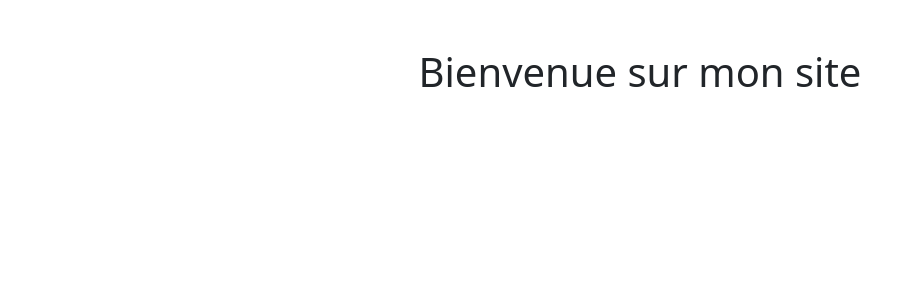
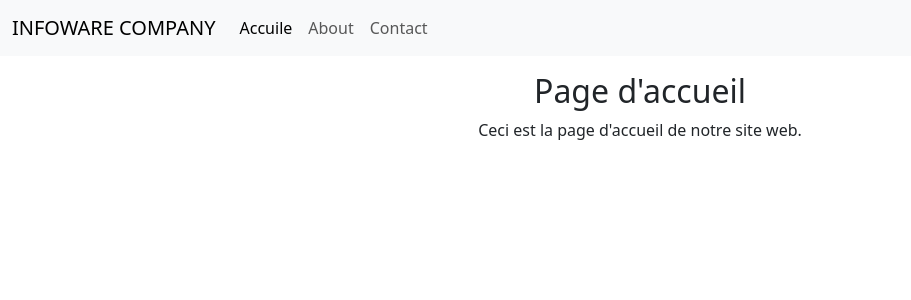
Before and after one commit to the8Proffesional/FLASK, a Flask app: page / in a window 1280 px wide. Shown: the top 300 px of the page, without its empty margins (0-911 px from the left). Run offline with Flask 3, Linux system fonts and the light colour scheme.

Commit message:
add base.html

```diff
--- /dev/null
+++ b/Site/templates/base.html
@@ -0,0 +1,34 @@
+<!DOCTYPE html>
+<html lang="fr">
+<head>
+    <meta charset="UTF-8">
+    <meta name="viewport" content="width=device-width, initial-scale=1.0">
+    <link href="https://cdn.jsdelivr.net/npm/bootstrap@5.3.8/dist/css/bootstrap.min.css" rel="stylesheet" integrity="sha384-sRIl4kxILFvY47J16cr9ZwB07vP4J8+LH7qKQnuqkuIAvNWLzeN8tE5YBujZqJLB" crossorigin="anonymous">
+    <title>{% block title %}{% endblock %}</title>
+</head>
+<body>
+    <nav class="navbar navbar-expand-lg bg-body-tertiary">
+        <div class="container-fluid">
+          <a class="navbar-brand" href="#">INFOWARE COMPANY</a>
+          <button class="navbar-toggler" type="button" data-bs-toggle="collapse" data-bs-target="#navbarNav" aria-controls="navbarNav" aria-expanded="false" aria-label="Toggle navigation">
+            <span class="navbar-toggler-icon"></span>
+          </button>
+          <div class="collapse navbar-collapse" id="navbarNav">
+            <ul class="navbar-nav">
+              <li class="nav-item">
+                <a class="nav-link active" aria-current="page" href="#">Accuile</a>
+              </li>
+              <li class="nav-item">
+                <a class="nav-link" href="#">About</a>
+              </li>
+              <li class="nav-item">
+                <a class="nav-link" href="#">Contact</a>
+              </li>
+            </ul>
+          </div>
+        </div>
+      </nav>
+      {% block body %}{% endblock %}
+    <script src="https://cdn.jsdelivr.net/npm/bootstrap@5.3.8/dist/js/bootstrap.bundle.min.js" integrity="sha384-FKyoEForCGlyvwx9Hj09JcYn3nv7wiPVlz7YYwJrWVcXK/BmnVDxM+D2scQbITxI" crossorigin="anonymous"></script>
+</body>
+</html>
--- a/Site/templates/index.html
+++ b/Site/templates/index.html
@@ -1,16 +1,13 @@
-<!DOCTYPE html>
-<html lang="fr">
-<head>
-    <meta charset="UTF-8">
-    <meta name="viewport" content="width=device-width, initial-scale=1.0">
-    <link href="https://cdn.jsdelivr.net/npm/bootstrap@5.3.8/dist/css/bootstrap.min.css" rel="stylesheet" integrity="sha384-sRIl4kxILFvY47J16cr9ZwB07vP4J8+LH7qKQnuqkuIAvNWLzeN8tE5YBujZqJLB" crossorigin="anonymous">
-    <title>Document</title>
-</head>
-<body>
-    <h1 class="text-center my-5">Bienvenue sur mon site</h1>
+{% extends 'base.html' %}
+{% block title %} Accueil {% endblock %}
 
-
-
-    <script src="https://cdn.jsdelivr.net/npm/bootstrap@5.3.8/dist/js/bootstrap.bundle.min.js" integrity="sha384-FKyoEForCGlyvwx9Hj09JcYn3nv7wiPVlz7YYwJrWVcXK/BmnVDxM+D2scQbITxI" crossorigin="anonymous"></script>
-</body>
-</html>
+{% block body %}
+<div class="container-fluid">
+    <div class="row">
+        <div class="col-12 text-center my-3">
+            <h2>Page d'accueil</h2>
+            <p>Ceci est la page d'accueil de notre site web.</p>
+        </div>
+    </div>
+</div>
+{% endblock %}
```
Also changed, not shown: Site/main/__init__.py (added).
